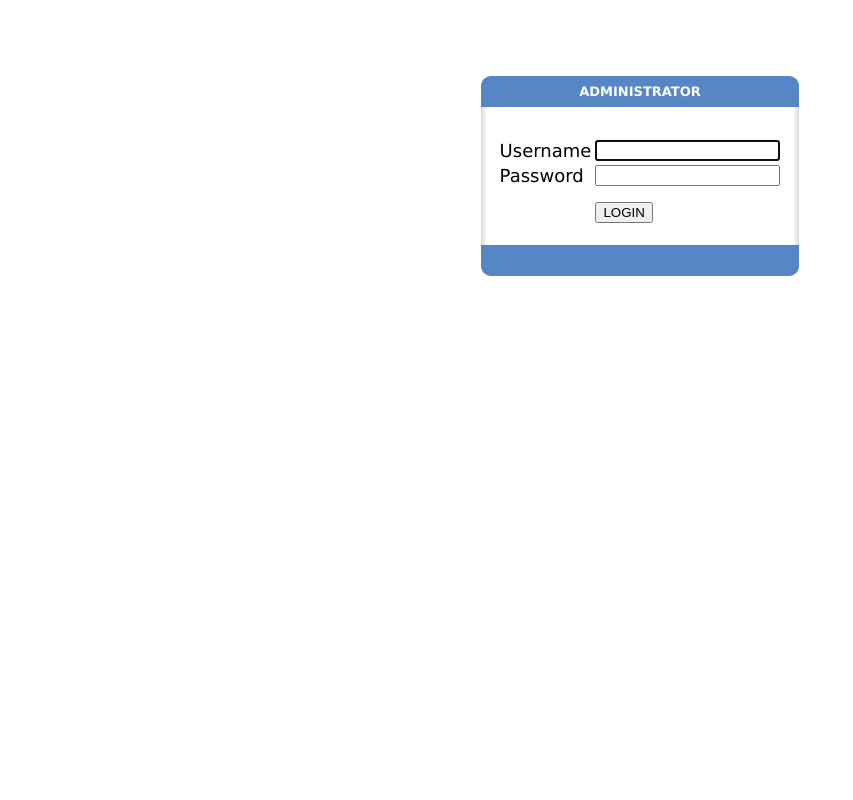
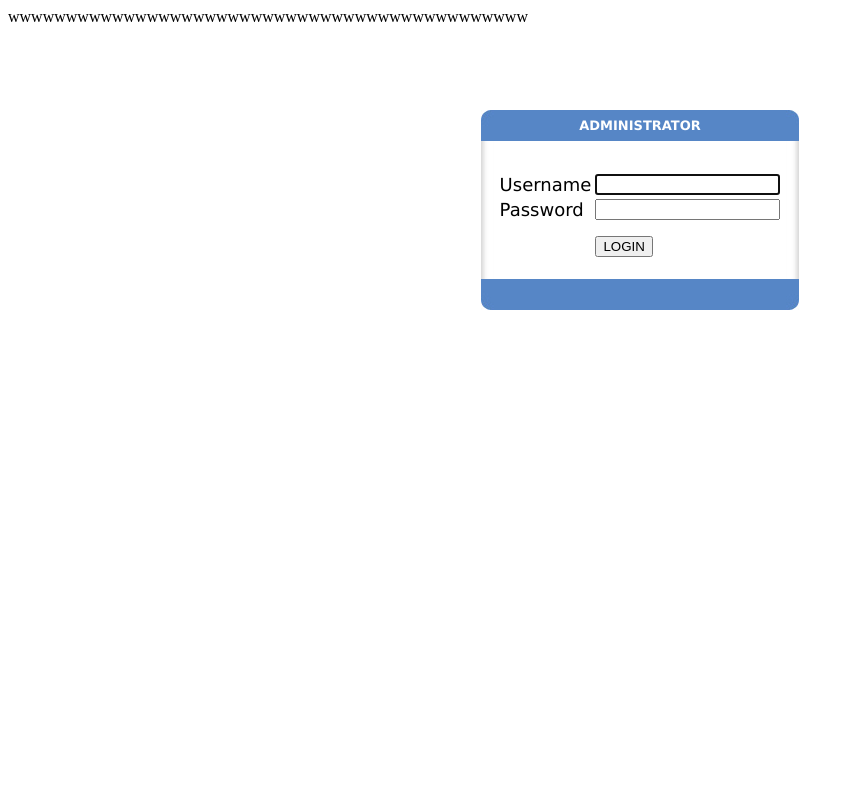
Before and after one commit to gilangsamodra/uasabsensi, a PHP site: page / in a window 1280 px wide. Shown: the whole page, without its empty margins (0-853 px from the left). Run offline with PHP 8.4, Linux system fonts and the light colour scheme.

Commit message:
coba aja

```diff
--- a/index.php
+++ b/index.php
@@ -1,3 +1,4 @@
+wwwwwwwwwwwwwwwwwwwwwwwwwwwwwwwwwwwwwwwwwwwww
 <?php   session_start();
 if (isset($_POST['userid']))
 {
```
